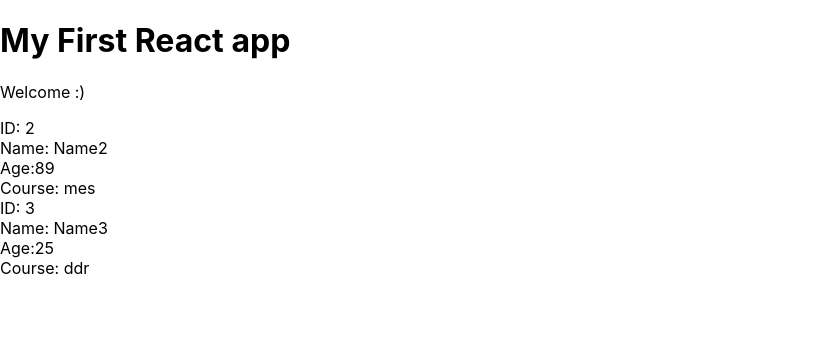
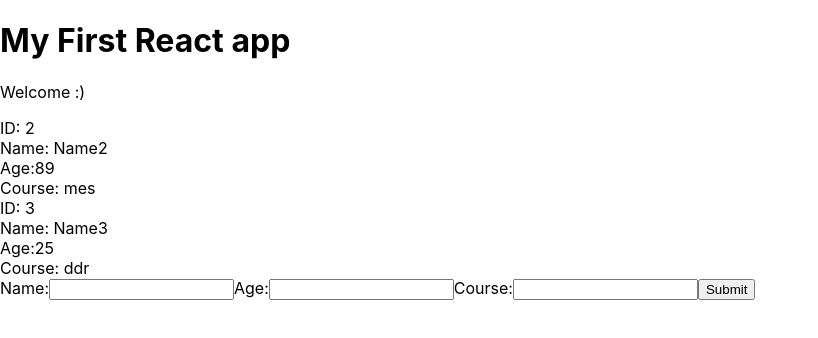
Before and after one commit to zainbits/First-React-WebApp-Basics, a React (Create React App) app: page / in a window 1280 px wide. Shown: the top 338 px of the page, without its empty margins (0-818 px from the left). Built offline with nearby package versions, Linux system fonts and the light colour scheme.

Commit message:
Part-7 | Forms

```diff
--- /dev/null
+++ b/src/AddUser.js
@@ -0,0 +1,36 @@
+import React, {Component} from 'react'
+
+class AddUser extends Component {
+
+    state = {
+        name:null,
+        age:null,
+        course:null
+    }
+    handleChange = (e) => {
+        this.setState({
+            [e.target.id]: e.target.value
+        })
+    }
+    handleSubmit = (e) => {
+        e.preventDefault();
+        console.log(this.state);
+    }
+    render(){
+        return (
+            <div>
+                <form onSubmit={this.handleSubmit}>
+                    <label htmlFor="name">Name:</label>
+                    <input type="text" id="name" onChange={this.handleChange} />
+                    <label htmlFor="age">Age:</label>
+                    <input type="text" id="age" onChange={this.handleChange} />
+                    <label htmlFor="course">Course:</label>
+                    <input type="text" id="course" onChange={this.handleChange} />
+                    <button>Submit</button>
+                </form>
+            </div>
+        )
+    }
+}
+
+export default AddUser
--- a/src/App.js
+++ b/src/App.js
@@ -1,5 +1,6 @@
 import React from 'react';
 import Users from './pagetwo';
+import AddUser from './AddUser';
 
 
 function App() {
@@ -13,6 +14,7 @@ function App() {
       <h1>My First React app</h1>
       <p>Welcome :)</p>
       <Users users={users} />
+      <AddUser />
     </div>
   );
 }
```
